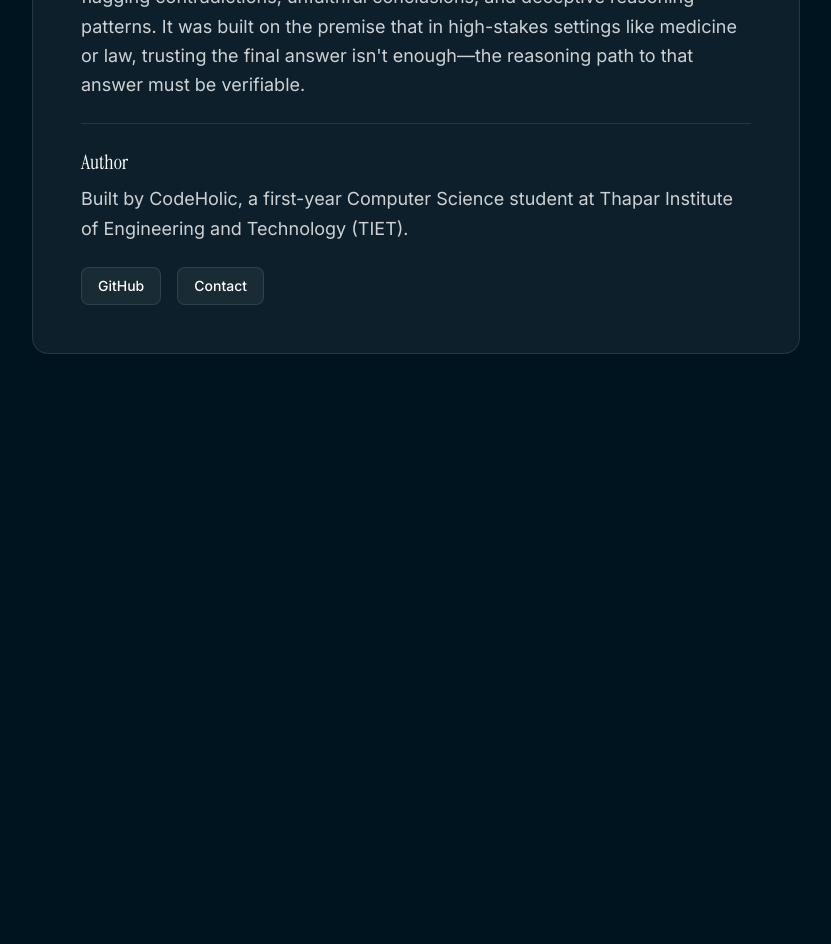
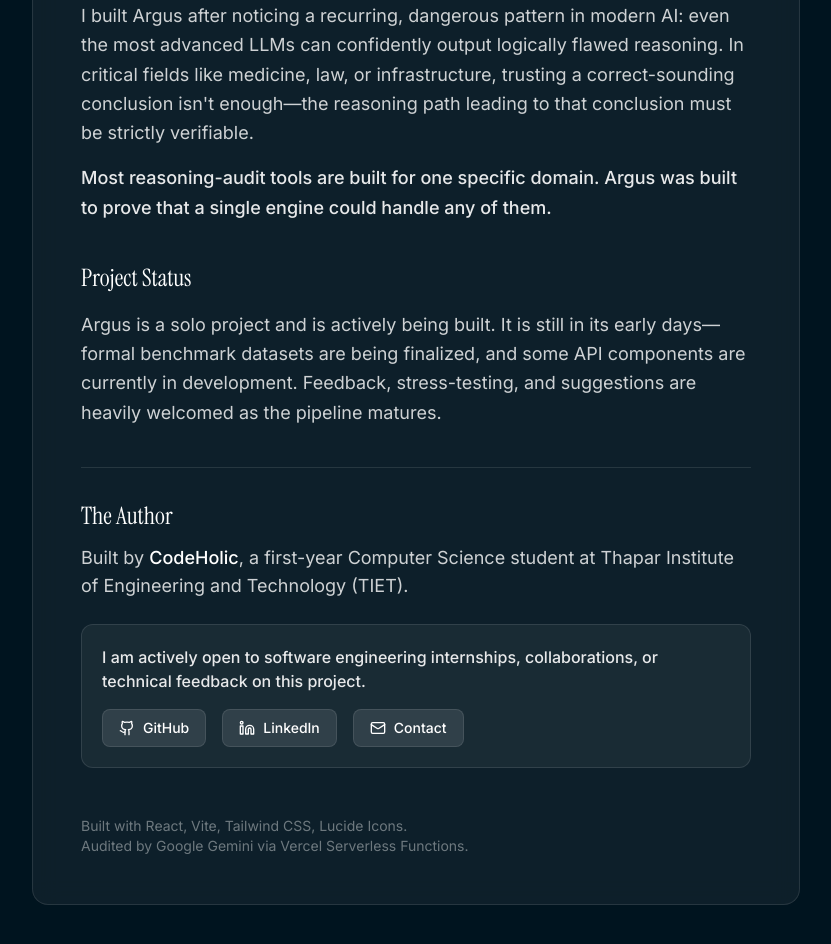
Before and after one commit to gurinderpreetbrraich-cyber/argus, a React (Vite) app: page /about in a window 1280 px wide. Shown: the part 320-1264 px from the top of the page, without its empty margins (224-1055 px from the left). Before the commit the page ends 800 px from the top, so only its background shows below. Built offline with nearby package versions, Linux system fonts and the light colour scheme.

Commit message:
feat: overhaul About page with founder story and expanded details

```diff
--- a/src/pages/About.jsx
+++ b/src/pages/About.jsx
@@ -1,4 +1,5 @@
 import React from 'react';
+import { Github, Linkedin, Mail } from 'lucide-react';
 
 export default function About() {
   return (
@@ -9,28 +10,73 @@
         </h1>
       </div>
 
-      <div className="liquid-glass animate-fade-rise rounded-2xl p-8 sm:p-12" style={{ animationDelay: '0.2s' }}>
-        <div className="space-y-6 text-white/80 leading-relaxed text-lg">
-          <p>
-            Argus audits the reasoning chains produced by large language models, flagging contradictions, unfaithful conclusions, and deceptive reasoning patterns. It was built on the premise that in high-stakes settings like medicine or law, trusting the final answer isn't enough—the reasoning path to that answer must be verifiable.
+      <div className="liquid-glass animate-fade-rise rounded-2xl p-8 sm:p-12 space-y-10" style={{ animationDelay: '0.2s' }}>
+
+        {/* Why I Built This */}
+        <section className="space-y-4">
+          <h2 className="text-white font-medium text-2xl font-display">The Origin</h2>
+          <div className="space-y-4 text-white/80 leading-relaxed text-lg">
+            <p>
+              I built Argus after noticing a recurring, dangerous pattern in modern AI: even the most advanced LLMs can confidently output logically flawed reasoning. In critical fields like medicine, law, or infrastructure, trusting a correct-sounding conclusion isn't enough—the reasoning path leading to that conclusion must be strictly verifiable.
+            </p>
+            <p className="font-medium text-white/90">
+              Most reasoning-audit tools are built for one specific domain. Argus was built to prove that a single engine could handle any of them.
+            </p>
+          </div>
+        </section>
+
+        {/* Status */}
+        <section className="space-y-4">
+          <h2 className="text-white font-medium text-2xl font-display">Project Status</h2>
+          <p className="text-white/80 leading-relaxed text-lg">
+            Argus is a solo project and is actively being built. It is still in its early days—formal benchmark datasets are being finalized, and some API components are currently in development. Feedback, stress-testing, and suggestions are heavily welcomed as the pipeline matures.
+          </p>
+        </section>
+
+        {/* Author & Contact */}
+        <section className="pt-8 border-t border-white/10">
+          <h2 className="text-white font-medium mb-3 text-2xl font-display">The Author</h2>
+          <p className="mb-6 text-white/80 text-lg">
+            Built by <span className="text-white font-medium">CodeHolic</span>, a first-year Computer Science student at Thapar Institute of Engineering and Technology (TIET).
           </p>
 
-          <div className="pt-6 border-t border-white/10 mt-8">
-            <h3 className="text-white font-medium mb-2 text-xl font-display">Author</h3>
-            <p className="mb-6">
-              Built by CodeHolic, a first-year Computer Science student at Thapar Institute of Engineering and Technology (TIET).
+          <div className="bg-white/5 border border-white/10 rounded-xl p-5 mb-8">
+            <p className="text-white/90 font-medium mb-4">
+              I am actively open to software engineering internships, collaborations, or technical feedback on this project.
             </p>
-
-            <div className="flex gap-4">
-              <a href="https://github.com/CodeHolic" target="_blank" rel="noopener noreferrer" className="inline-flex items-center gap-2 bg-white/5 hover:bg-white/10 border border-white/10 px-4 py-2 rounded-lg transition-colors text-sm font-medium text-white">
-                GitHub
+            <div className="flex flex-wrap gap-4">
+              <a
+                href="https://github.com/gurinderpreetbrraich-cyber/argus"
+                target="_blank"
+                rel="noopener noreferrer"
+                className="inline-flex items-center gap-2 bg-white/10 hover:bg-white/20 border border-white/10 px-4 py-2 rounded-lg transition-colors text-sm font-medium text-white"
+              >
+                <Github size={16} /> GitHub
               </a>
-              <a href="mailto:contact@example.com" className="inline-flex items-center gap-2 bg-white/5 hover:bg-white/10 border border-white/10 px-4 py-2 rounded-lg transition-colors text-sm font-medium text-white">
-                Contact
+              <a
+                href="#"
+                target="_blank"
+                rel="noopener noreferrer"
+                className="inline-flex items-center gap-2 bg-white/10 hover:bg-white/20 border border-white/10 px-4 py-2 rounded-lg transition-colors text-sm font-medium text-white"
+              >
+                <Linkedin size={16} /> LinkedIn
+              </a>
+              <a
+                href="mailto:contact@example.com"
+                className="inline-flex items-center gap-2 bg-white/10 hover:bg-white/20 border border-white/10 px-4 py-2 rounded-lg transition-colors text-sm font-medium text-white"
+              >
+                <Mail size={16} /> Contact
               </a>
             </div>
           </div>
-        </div>
+
+          {/* Built With */}
+          <div className="text-sm text-white/40 mt-12 flex flex-wrap gap-x-2">
+            <span>Built with React, Vite, Tailwind CSS, Lucide Icons.</span>
+            <span>Audited by Google Gemini via Vercel Serverless Functions.</span>
+          </div>
+        </section>
+
       </div>
     </div>
   );
```
